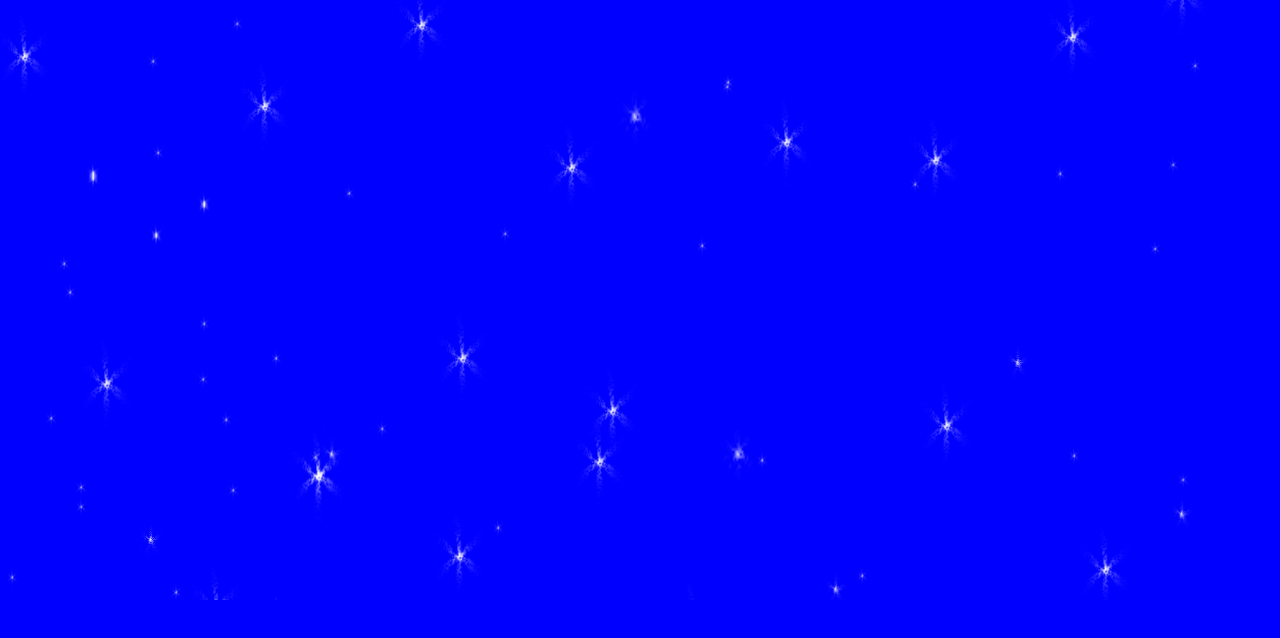
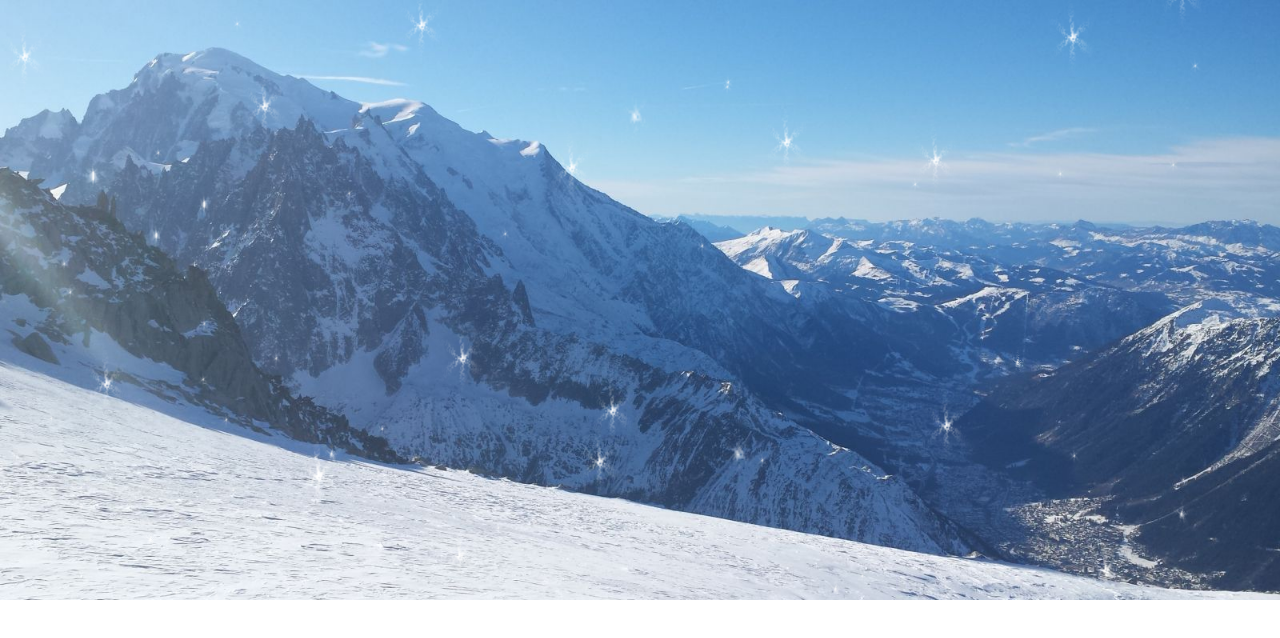
Before and after one commit to sakkka/IESA_M1_CSS3_Project, a plain HTML site: page index.html in a window 1280 px wide. Drawn offline with nearby package versions, Linux system fonts and the light colour scheme.

Commit message:
Add background

```diff
--- a/css/animation.css
+++ b/css/animation.css
@@ -4,7 +4,7 @@ html {
 }
 
 body {
-	background-color: blue;
+
 	height: 100%;
 }
 
@@ -23,19 +23,22 @@ body {
 	height: 600px;
 	overflow: hidden;
 	z-index: 10;
+	position: absolute;
 }
+
+
 
 
 @-webkit-keyframes snowAnim {
   from {margin-top: -1080px;}
   to { margin-top: 0px;}
 }
-=======
-.background1:{
-	color: fff;
+
+.background1 {
+	background-image:url('../img/background.jpg');
+	background-size: 100%;
+	width: 100%;
+	height : 600px;
+position: absolute;
+	z-index: -99;
 }
-<<<<<<< HEAD
->>>>>>> 1538321424b32006c9d36851aca105cc23b45427
-=======
->>>>>>> c9d77a08a227fb76d87293b91bfe9729fe58e294
->>>>>>> feature2
```
Also changed, not shown: img/background.jpg (added).
